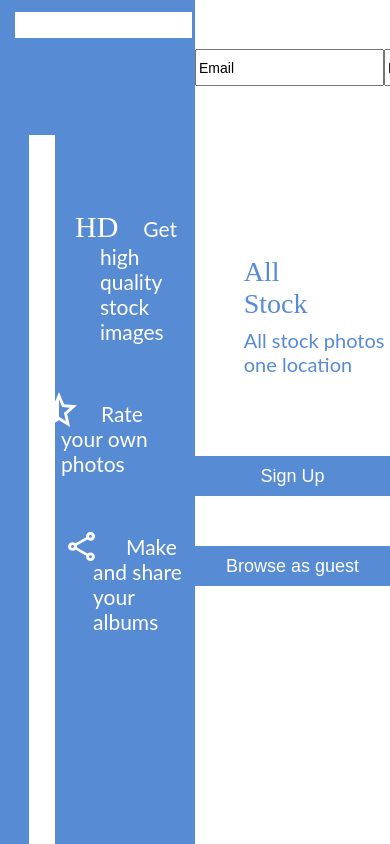
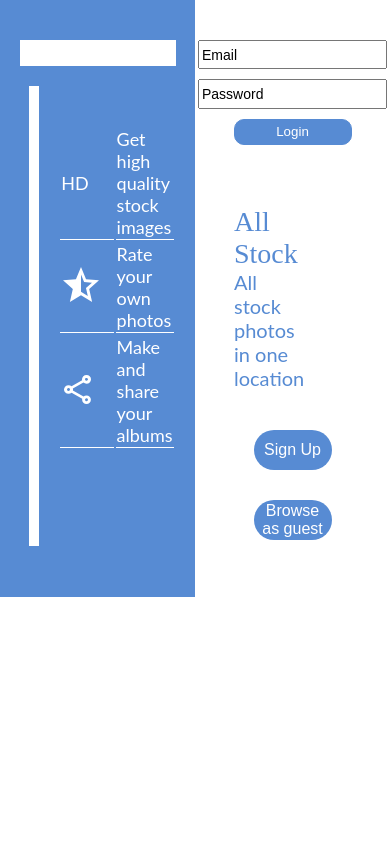
Before and after one commit to AnupDb/AllStock, a React (Vite) app: page / in a window 390 px wide. Built offline with nearby package versions, Linux system fonts and the light colour scheme.

Commit message:
Made Landing and SearchBar pages responsive.Added magnifying icon on SearchBar

```diff
--- a/package.json
+++ b/package.json
@@ -30,7 +30,7 @@
     "acorn": "^6.1.1",
     "axios": "^0.18.0",
     "node-sass": "^4.11.0",
-    "react": "^16.0.0",
+    "react": "^16.8.6",
     "react-dom": "^16.8.6"
   }
 }
--- a/src/Landing.js
+++ b/src/Landing.js
@@ -7,7 +7,7 @@ import { Link } from "../node_modules/@reach/router";
 const Landing = () => {
   const [email, setEmail] = useState("Email");
   const [password, setPassword] = useState("Password");
-
+/*
   return (
     <div className="container">
       <div className="left">
@@ -83,6 +83,88 @@ const Landing = () => {
       </div>
     </div>
   );
+*/
+
+  return (
+  <div className="container">
+    <div className="left">
+
+      <div className="left-top"></div>
+      <div className="left-bot">
+        <div className="vertical-bar"></div>
+        <div className="content">
+          <table>
+            <tr>
+              <td className="col1 row1">HD</td>
+              <td className="col2 row1">Get high quality stock images</td>
+            </tr>
+
+            <tr>
+              <td className="col1 row2"><img src={halfstar} alt="star icon" /></td>
+              <td className="col2 row2">Rate your own photos</td>
+            </tr>
+
+            <tr>
+              <td className="col1 row3"><img src={share} alt="share icon" /></td>
+              <td className="col2 row3">Make and share your albums</td>
+            </tr>
+
+          </table>
+
+        </div>
+      </div>
+
+    </div>
+    <div className="right">
+      <div className="right-top">
+        <input className="login-name"
+           value={email}
+           onChange={e => {
+             console.log("In login");
+             setEmail(e.target.value);
+           }}
+           onClick={e => {
+             if (e.target.value == "Email") {
+             setEmail("");
+            }
+           }}
+           onBlur={e => {
+             if (e.target.value == "") {
+             setEmail("Email");
+            }
+           }}
+        />
+        <input className="login-pass"
+          value={password}
+          onChange={e => {
+            setPassword(e.target.value);
+          }}
+          onClick={e => {
+            if (e.target.value == "Password") {
+              setPassword("");
+            }
+          }}
+          onBlur={e => {
+            if (e.target.value == "") {
+              setPassword("Password");
+            }
+          }}
+        />
+        <button>Login</button>
+      </div>
+      <div className="right-mid">
+        <div className="logo">All<br/>Stock</div>
+        <div className="tagline">All stock photos in one location</div>
+      </div>
+      <div className="right-bot">
+        <button className="SignUp">Sign Up</button>
+        <Link to="/Search" style={{ textDecoration: 'none'}}><button className="BrowseGuest">Browse as guest</button></Link>
+      </div>
+    </div>
+  </div>
+  );
+
 };
 
+
 export default Landing;
--- a/src/SearchBar.js
+++ b/src/SearchBar.js
@@ -1,6 +1,7 @@
 import React, { useState, useEffect } from "react";
 import Axios from "axios";
 import Results from "./Results";
+import search_icon from "./assets/search_icon.png";
 import "./searchBar.scss";
 
 const SearchBar = () => {
@@ -52,7 +53,8 @@ const SearchBar = () => {
             value={search}
             onChange={e => setSearch(e.target.value)}
           />
-          <button onClick={clickHandle}>Search</button>
+
+          <button className="search_icon" onClick={clickHandle}><img src={search_icon}/></button>
         </form>
         <button>Home</button>
         <button>Profile</button>
--- a/src/landing.scss
+++ b/src/landing.scss
@@ -1,18 +1,136 @@
 $theme: #578bd3;
-.container {
+
+.container{
+  display:flex;
+  width:100%;
+  height:100%;
+  .left{
+    background-color: #578bd3;
+    width:50%;
+    display: flex;
+    flex-flow: column;
+    .left-top{
+      background-color: white;
+      height:26px;
+      width:80%;
+      margin:40px auto 20px auto;
+    }
+    .left-bot{
+      display: flex;
+      margin-bottom: 51px;
+      .vertical-bar{
+        height:460px;
+        background-color: white;
+        width:26px;
+        margin-left:15%;
+      }
+      .content{
+        margin:20% 10%;
+        color:white;
+        font-family: lato;
+        font-size: 18px;
+        table{
+          .col1{
+            width:80px;
+            .row1{
+              font-family: museo-slab;
+              font-weight: 700px;
+              font-size: 30px;
+            }
+          }
+
+          tr{
+            margin-top: 10px;
+            height:50px;
+          }
+          td{
+            border-bottom: 1px solid white;
+          }
+        }
+
+      }
+    }
+  }
+  .right{
+    width:50%;
+    display: flex;
+    flex-flow: column;
+    .right-top{
+      margin-top: 30px;
+      display:flex;
+      justify-content: space-around;
+      flex-wrap: wrap;
+      height:26px;
+      input,button{
+        display:block;
+        margin-top: 10px;
+      }
+      input{
+        border-top: 1px solid BCBCBC;
+        font-size: 14px;
+        flex-basis: 30%;
+        height:90%;
+      }
+      button{
+        border: 1px solid $theme;
+        background-color:$theme;
+        color:white;
+        flex-basis: 118px;
+        border-radius: 10px;
+        height:100%;
+      }
+    }
+    .right-mid{
+      width:60%;
+      margin:150px auto 5% auto;
+      .logo{
+        width:20%;
+        font-family: lust;
+        font-size: 28px;
+        color: $theme;
+      }
+      .tagline{
+        width:50%;
+        font-family: lato;
+        font-size: 20px;
+        color: $theme;
+      }
+    }
+    .right-bot{
+      width:40%;
+      margin:0% auto;
+      display: flex;
+      flex-flow: column;
+      button{
+        width:100%;
+        display:block;
+        margin-top:30px;
+        height: 40px;
+        background-color: $theme;
+        border-radius: 34px;
+        border-style: none;
+        font-size: 16px;
+        color: white;
+        &:hover {
+          cursor: pointer;
+        }
+      }
+    }
+  }
+}
+
+/*
+.container{
   display: flex;
   width: 100%;
   height: 100vh;
-}
-.left {
+  .left{
     background-color: #578bd3;
     display: inline-block;
     width: 50%;
     height: 100%;
     color: white;
-}
-
-.horizontal {
+    .horizontal{
       background-color: white;
       height: 26px;
       width: 45.5%;
@@ -21,8 +139,7 @@ $theme: #578bd3;
       margin-left: 3.8%;
       margin-top: 3%;
     }
-
-.vertical {
+    .vertical{
       background-color: white;
       height: 84%;
       width: 26px;
@@ -32,8 +149,7 @@ $theme: #578bd3;
       margin-left: 7.4%;
       margin-top: 4.1%;
     }
-
-.content {
+    .content{
       clear: both;
       display: flex;
       flex-flow: column nowrap;
@@ -73,9 +189,50 @@ $theme: #578bd3;
         top: 8px;
       }
     }
-.right {
+  }
+
+  .right{
     width: 50%;
-  .button-holder {
+    .login{
+      margin-top: 6%;
+      display: flex;
+      flex-direction: row;
+      width: 100%;
+      justify-content: space-evenly;
+      .login-text {
+        border-top: 1px solid BCBCBC;
+        display: inline;
+        flex-basis: 30%;
+        font-size: 14px;
+      }
+      button {
+        border: 1px solid $theme;
+        border-radius: 10px;
+        width: 118px;
+        height: 37px;
+      }
+
+    }
+    .design{
+      .logo {
+        font-family: lust;
+        font-size: 28px;
+        color: $theme;
+        width: 67px;
+        margin-left: 25%;
+        margin-top: 170px;
+        margin-bottom: 8px;
+      }
+      .call {
+        font-family: lato;
+        margin-left: 25%;
+        font-size: 20px;
+        width: 170px;
+        color: $theme;
+        margin-top: 0px;
+      }
+    }
+    .button-holder{
       height: 130px;
       display: flex;
       flex-direction: column;
@@ -103,42 +260,7 @@ $theme: #578bd3;
         font-size: 18px;
       }
     }
-}
-.login {
-  margin-top: 49px;
-  display: flex;
-  flex-direction: row;
-  width: 100%;
-  justify-content: space-evenly;
-  .login-text {
-    border-top: 1px solid BCBCBC;
-    display: inline;
-    flex-basis: 30%;
-    font-size: 14px;
-  }
-  button {
-    border: 1px solid $theme;
-    border-radius: 10px;
-    width: 118px;
-    height: 37px;
+
   }
 }
-.design {
-  .logo {
-    font-family: lust;
-    font-size: 28px;
-    color: $theme;
-    width: 67px;
-    margin-left: 25%;
-    margin-top: 170px;
-    margin-bottom: 8px;
-  }
-  .call {
-    font-family: lato;
-    margin-left: 25%;
-    font-size: 20px;
-    width: 170px;
-    color: $theme;
-    margin-top: 0px;
-  }
-}
+*/
--- a/src/results.scss
+++ b/src/results.scss
@@ -1,4 +1,5 @@
 @import "variables";
+
 .flex-images {
   width: 95%;
   max-width: 1366px;
@@ -12,7 +13,6 @@
   column-count: $numCols;
   column-gap: $colGap;
   column-width: $colWidth;
-  overflow-y: scroll;
   &:hover .results-returned:not(:hover) {
     opacity: 0.7;
   }
--- a/src/searchBar.scss
+++ b/src/searchBar.scss
@@ -13,7 +13,7 @@ header {
   .photoInput {
     margin-left: 25px;
     height: 36px;
-    width: 1084px;
+    width: 55%;
     border-style: none;
     border-bottom: 1px solid grey;
     font-size: 18px;
@@ -24,11 +24,23 @@ header {
       border-bottom: 1px solid $theme;
     }
   }
-  button {
+  button{
     margin-left: 25px;
     border-style: none;
     color: $theme;
     font-size: 16px;
     font-family: lato;
+    &:hover{
+      cursor: pointer;
+    }
   }
 }
+.search_icon{
+  padding: 0px;
+  width:25px;
+  img{
+    width: 100%;
+    height: 100%;
+    margin-bottom: -7px;
+  }
+}
--- a/src/style.css
+++ b/src/style.css
@@ -1,9 +1,7 @@
-html,
-body {
+html,body {
   height: 100%;
   margin: 0;
   padding: 0;
-  overflow: hidden;
 }
 #app {
   height: 100vh;
```
Also changed, not shown: src/assets/search_icon.png (added). Lines whose indentation alone changed are shown as unchanged.
